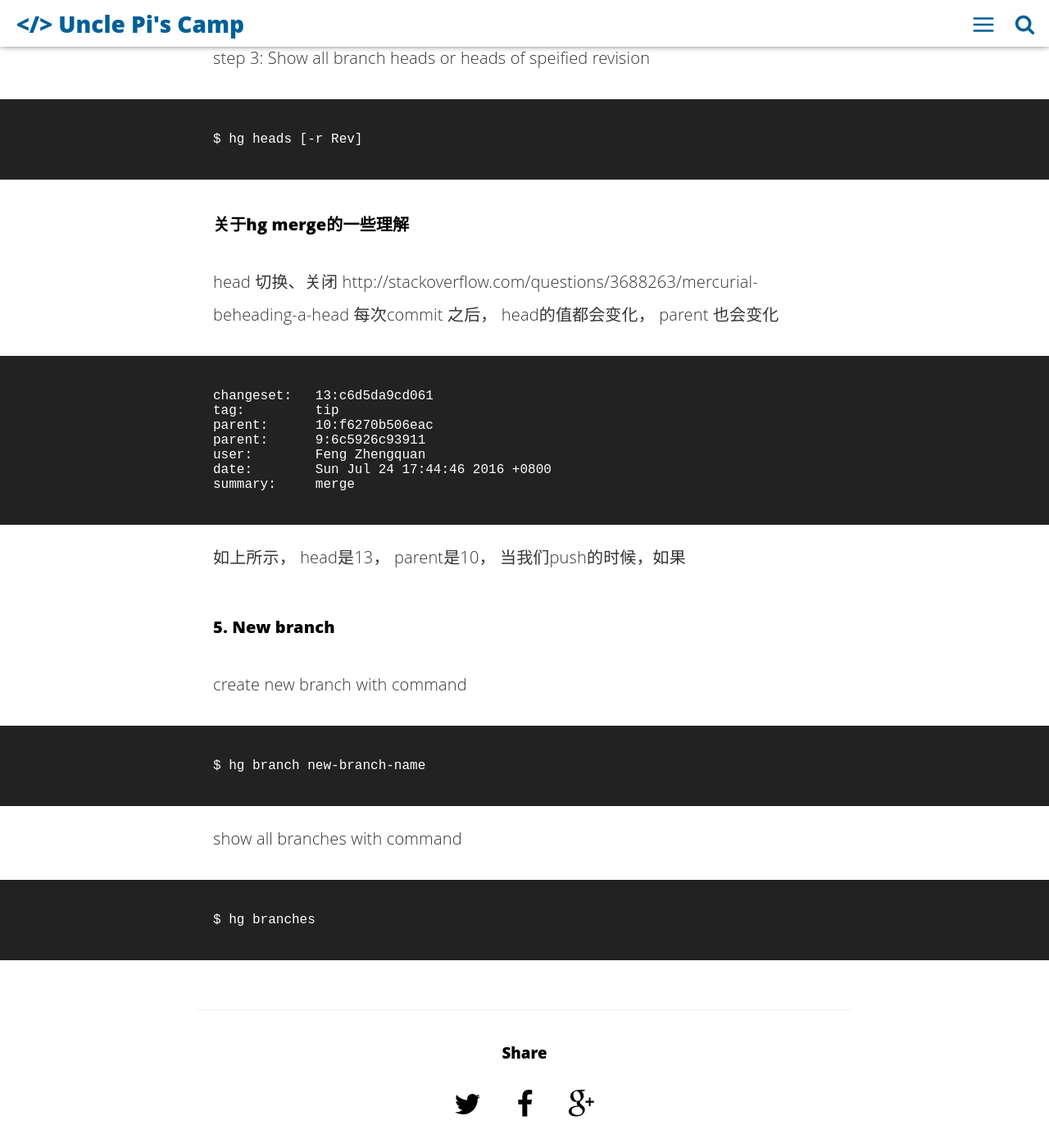
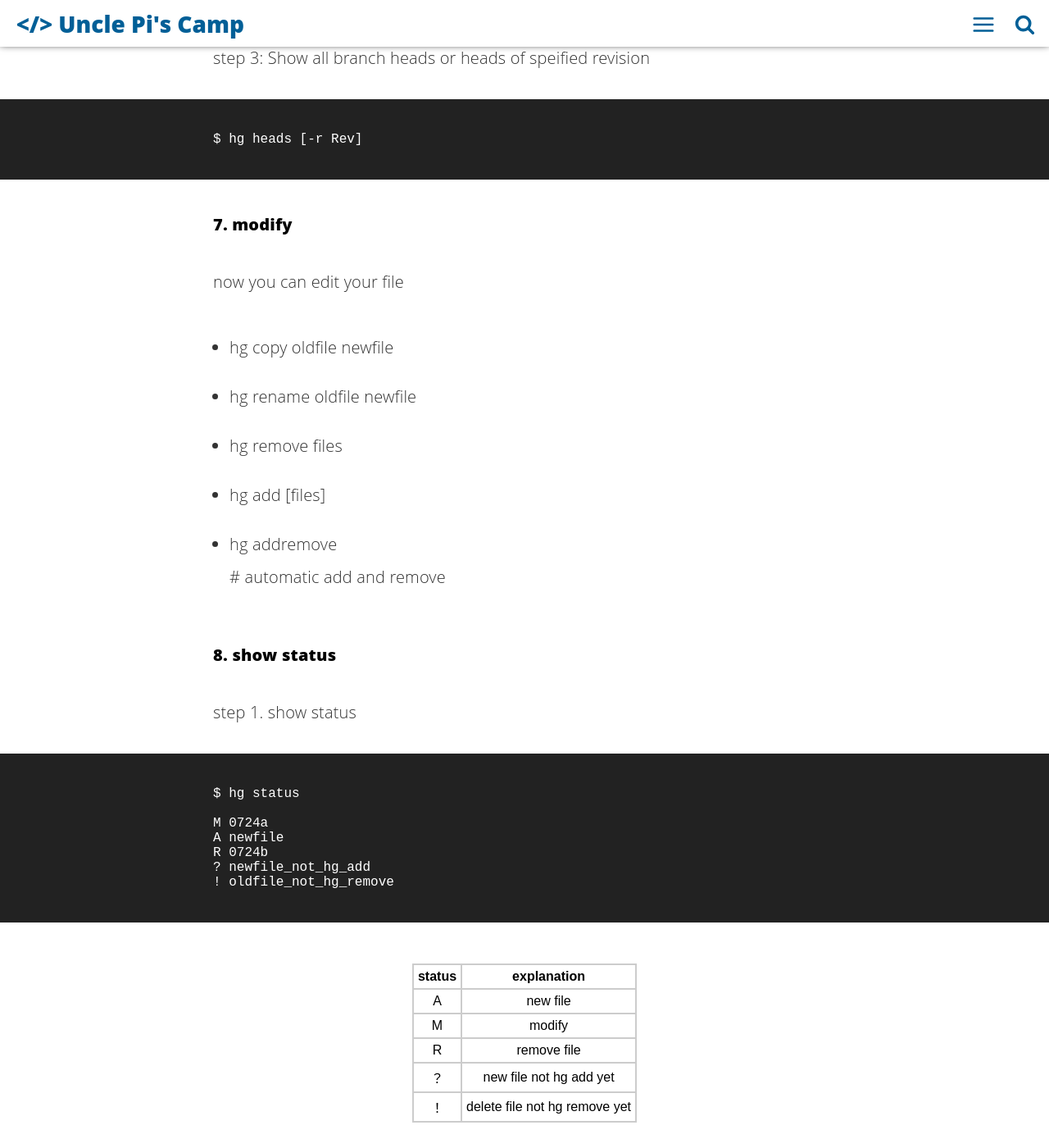
Before and after one commit to simfeng/microblog, a Jekyll site: the page built from _posts/2016-07-21-mercurial-usage.md, in a window 1280 px wide and 1400 px high, scrolled down 4221 px. Shown: the whole window at 82% size. Built offline with Jekyll 4.4.1, drawn with Linux system fonts in a browser that asks for light colours; comment, search, counter and statistics services are not loaded; some of the changed text lies outside the part shown.

Commit message:
1. modify 2. rename

```diff
--- a/_posts/2016-07-21-mercurial-usage.md
+++ b/_posts/2016-07-21-mercurial-usage.md
@@ -1,6 +1,6 @@
 ---
 layout: post
-title: "mercuial usage"
+title: "mercurial usage"
 date: 2016-07-21 13:54:26
 image: '/assets/img/'
 description:
@@ -100,6 +100,60 @@ step 3: Show all branch heads or heads of speified revision
 
     $ hg heads [-r Rev]
 
+#### 7. modify
+
+now you can edit your file
+
+- hg copy oldfile newfile
+- hg rename oldfile newfile
+- hg remove files
+- hg add [files]
+- hg addremove
+    # automatic add and remove
+
+#### 8. show status
+
+step 1. show status
+
+    $ hg status
+
+    M 0724a
+    A newfile
+    R 0724b
+    ? newfile_not_hg_add
+    ! oldfile_not_hg_remove
+
+|status  |  explanation|
+|:--------:| :------------: |
+|A | new file|
+|M | modify |
+|R | remove file|
+|？ | new file not hg add yet |
+|！| delete file not hg remove yet|
+
+step 2. show difference
+
+show diff or files files between changesets(default current against tip)
+
+    $ hg diff [-r RevA [-r RevB]] [files]
+
+#### 9. commit your change
+
+    $ hg commit [-A] [-u 'name <email>']
+    # -A: auto addremove
+
+
+#### 5. New branch
+
+create new branch with command
+
+    $ hg branch new-branch-name
+
+show all branches with command
+
+    $ hg branches
+
+
 #### 关于hg merge的一些理解
 
 head 切换、关闭 http://stackoverflow.com/questions/3688263/mercurial-beheading-a-head
```
Also changed, not shown: other parts of _posts/2016-07-21-mercurial-usage.md (+1 -13 lines).
